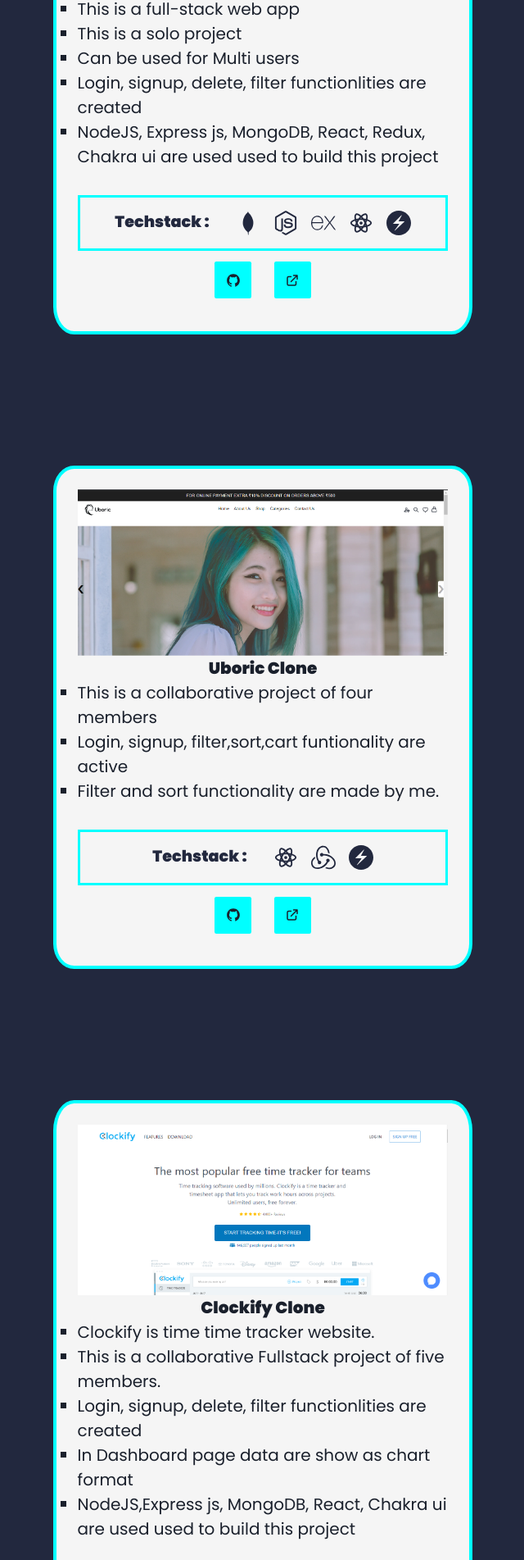
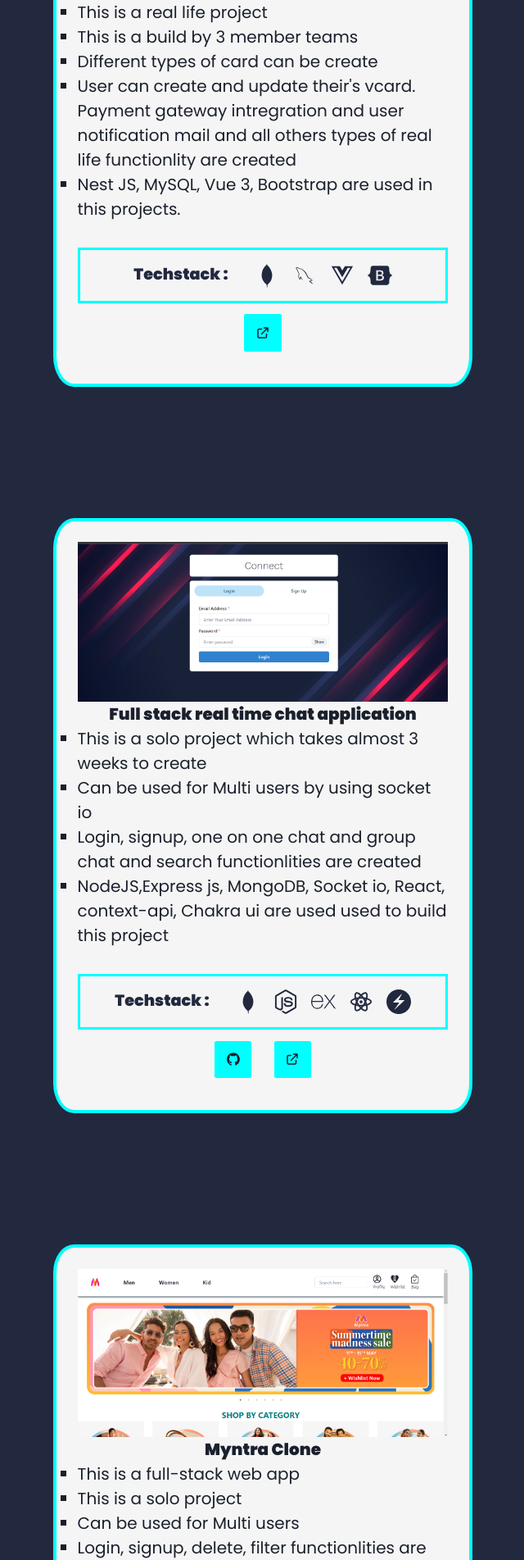
Before and after one commit to amit05c/portfolio, a React (Create React App) app: page / in a window 1280 px wide. Shown: the part 1639-3542 px from the top of the page at 82% size, without its empty margins (319-959 px from the left). Built offline with nearby package versions, Linux system fonts and the light colour scheme.

Commit message:
update in projects

```diff
--- a/src/Pages/Projects.jsx
+++ b/src/Pages/Projects.jsx
@@ -1,204 +1,269 @@
-import React, { useContext, useEffect, useState } from 'react'
-import styles from "../Styles/projects.module.css"
-import image1 from '../Images/max1.png'
-import image2 from "../Images/mythressa.png"
+import React, { useContext, useEffect, useState } from "react";
+import styles from "../Styles/projects.module.css";
+import image1 from "../Images/max1.png";
+import image2 from "../Images/mythressa.png";
 // import image3 from "../Images/apple.png"
-import image4 from "../Images/uboric.png"
-import image5 from "../Images/ckockify.png"
-import image6 from "../Images/myntra.png"
-import image7 from "../Images/connect.png"
+import image4 from "../Images/uboric.png";
+import image5 from "../Images/ckockify.png";
+import image6 from "../Images/myntra.png";
+import image7 from "../Images/connect.png";
+import image8 from "../Images/zuruni.png";
 
-
-import { AiFillGithub } from 'react-icons/ai';
+import { AiFillGithub } from "react-icons/ai";
 // import { SiRedux } from 'react-icons/si';
-import { HiOutlineExternalLink } from 'react-icons/hi';
-import { FaHtml5,FaNodeJs } from 'react-icons/fa';
-import { IoLogoCss3 } from 'react-icons/io';
-import { IoLogoJavascript } from 'react-icons/io';
-import { RiReactjsLine } from 'react-icons/ri';
-import { SiChakraui,SiRedux,SiExpress } from 'react-icons/si';
-import { SiBootstrap } from 'react-icons/si';
-import { DiMongodb } from 'react-icons/di';
-import Aos from 'aos'
-import "aos/dist/aos.css"
-import { ScreenContext } from '../screenContext/ScreenContext'
-
+import { HiOutlineExternalLink } from "react-icons/hi";
+import { FaHtml5, FaNodeJs,FaVuejs,FaBootstrap } from "react-icons/fa";
+import { DiMysql } from "react-icons/di";
+import { IoLogoCss3 } from "react-icons/io";
+import { IoLogoJavascript } from "react-icons/io";
+import { RiReactjsLine } from "react-icons/ri";
+import { SiChakraui, SiRedux, SiExpress } from "react-icons/si";
+import { SiBootstrap } from "react-icons/si";
+import { DiMongodb } from "react-icons/di"
+import Aos from "aos";
+import "aos/dist/aos.css";
+import { ScreenContext } from "../screenContext/ScreenContext";
+import { Tooltip } from "@chakra-ui/react";
 
 const Projects = () => {
   // const [windowDimensions, setWindowDimensions] = useState(getWindowDimensions());
-  const {windowDimensions}= useContext(ScreenContext)
-  const width=windowDimensions.width
+  const { windowDimensions } = useContext(ScreenContext);
+  const width = windowDimensions.width;
 
   // console.log(windowDimensions)
-  useEffect(()=>{
-
-    Aos.init({duration:500})
-
-  },[])
+  useEffect(() => {
+    Aos.init({ duration: 500 });
+  }, []);
 
   return (
-    <div  className={styles.projects} id={"projects"}>
-      <h1
-      className={styles.text}>Projects</h1>
+    <div className={styles.projects} id={"projects"}>
+      <h1 className={styles.text}>Projects</h1>
       <div className={styles.project_list}>
+        {/* all projects */}
 
-{/* all projects */}
+        <div data-aos={"zoom-in-up"}>
+          <img src={image8} alt="max_fashion" className={styles.heroimg} />
+          <div className={styles.project_info}>
+            <h2>Digital Business Card</h2>
+            <ul style={{ listStyleType: "square" }}>
+              <li>This is a real life project</li>
+              <li>This is a build by 3 member teams</li>
+              <li>Different types of card can be create</li>
+              <li>
+                User can create and update their's vcard. Payment gateway
+                intregration and user notification mail and all others types of real life
+                functionlity are created
+              </li>
+              <li>
+                Nest JS, MySQL, Vue 3, Bootstrap are used in this projects.
+              </li>
+            </ul>
+          </div>
+
+          <div className={styles.techstack}>
+            <h1>Techstack :</h1>
+            <div>
+              <DiMongodb />
+              <DiMysql/>
+              <FaVuejs />
+              <FaBootstrap />
+            </div>
+          </div>
+
+          <div>
+            {/* <a href="https://github.com/amit05c/myntra_clone" target={"_blank"}>
+              <button>
+                <AiFillGithub fontSize={"large"} />
+              </button>
+            </a> */}
+            <a href="https://zuruni.io/" target={"_blank"}>
+              <button>
+                <HiOutlineExternalLink fontSize={"large"} />
+              </button>
+            </a>
+          </div>
+        </div>
+
+
+        <div data-aos={"zoom-in-up"}>
+          <img src={image7} alt="max_fashion" className={styles.heroimg} />
+          <div className={styles.project_info}>
+            <h2>Full stack real time chat application</h2>
+            <ul style={{ listStyleType: "square" }}>
+              <li>
+                This is a solo project which takes almost 3 weeks to create
+              </li>
+              <li>Can be used for Multi users by using socket io</li>
+              <li>
+                Login, signup, one on one chat and group chat and search
+                functionlities are created
+              </li>
+              <li>
+                NodeJS,Express js, MongoDB, Socket io, React, context-api,
+                Chakra ui are used used to build this project
+              </li>
+            </ul>
+          </div>
+
+          <div className={styles.techstack}>
+            <h1>Techstack :</h1>
+            <div>
+              <DiMongodb />
+              <FaNodeJs />
+              <SiExpress />
+              <RiReactjsLine />
+              <SiChakraui />
+            </div>
+          </div>
+
+          <div>
+            <a href="https://github.com/amit05c/connect_app" target={"_blank"}>
+              <button>
+                <AiFillGithub fontSize={"large"} />
+              </button>
+            </a>
+            <a
+              href="https://connect-app-backend.onrender.com/"
+              target={"_blank"}
+            >
+              <button>
+                <HiOutlineExternalLink fontSize={"large"} />
+              </button>
+            </a>
+          </div>
+        </div>
 
         <div data-aos={"zoom-in-up"}>
           <img src={image6} alt="max_fashion" className={styles.heroimg} />
           <div className={styles.project_info}>
-          <h2 >Myntra Clone</h2>
-          <ul style={{listStyleType:"square"}}>
+            <h2>Myntra Clone</h2>
+            <ul style={{ listStyleType: "square" }}>
               <li>This is a full-stack web app</li>
-          <li >This is a solo project</li>
-          <li >Can be used for Multi users</li>
+              <li>This is a solo project</li>
+              <li>Can be used for Multi users</li>
               <li>Login, signup, delete, filter functionlities are created</li>
-          <li>NodeJS, Express js, MongoDB, React, Redux, Chakra ui are used used to build this project</li>
+              <li>
+                NodeJS, Express js, MongoDB, React, Redux, Chakra ui are used
+                used to build this project
+              </li>
             </ul>
           </div>
 
-
-
-
           <div className={styles.techstack}>
             <h1>Techstack :</h1>
-            <div
-            >
-            <DiMongodb/>
-            <FaNodeJs/>
-            <SiExpress/>
-            <RiReactjsLine/>
-            <SiChakraui/>
+            <div>
+              <DiMongodb />
+              <FaNodeJs />
+              <SiExpress />
+              <RiReactjsLine />
+              <SiChakraui />
             </div>
-
           </div>
 
           <div>
-          <a href="https://github.com/amit05c/myntra_clone" target={"_blank"}><button ><AiFillGithub fontSize={"large"} /></button></a>
-          <a href="https://myntra-blue.vercel.app/" target={"_blank"}><button><HiOutlineExternalLink fontSize={"large"}/></button></a>
-
-
+            <a href="https://github.com/amit05c/myntra_clone" target={"_blank"}>
+              <button>
+                <AiFillGithub fontSize={"large"} />
+              </button>
+            </a>
+            <a href="https://myntra-blue.vercel.app/" target={"_blank"}>
+              <button>
+                <HiOutlineExternalLink fontSize={"large"} />
+              </button>
+            </a>
           </div>
         </div>
 
         <div data-aos={"zoom-in-up"}>
-          <img src={image4} alt="max_fashion" className={styles.heroimg}  />
+          <img src={image4} alt="max_fashion" className={styles.heroimg} />
           <div className={styles.project_info}>
             <h2>Uboric Clone</h2>
-          <ul style={{listStyleType:"square"}}>
-          <li >This is a collaborative project of four members</li>
+            <ul style={{ listStyleType: "square" }}>
+              <li>This is a collaborative project of four members</li>
               <li>Login, signup, filter,sort,cart funtionality are active</li>
               <li>Filter and sort functionality are made by me.</li>
             </ul>
           </div>
 
+          <div className={styles.techstack}>
+            <h1>Techstack :</h1>
+            <div>
+              <RiReactjsLine />
+              <SiRedux />
+              <SiChakraui />
+            </div>
+          </div>
 
+          <div>
+            <a href="https://github.com/amit05c/Uboric_Clone" target={"_blank"}>
+              <button>
+                <AiFillGithub fontSize={"large"} />
+              </button>
+            </a>
+            <a href="https://uboric-deploy.vercel.app/" target={"_blank"}>
+              <button>
+                <HiOutlineExternalLink fontSize={"large"} />
+              </button>
+            </a>
+          </div>
+        </div>
 
+        {/* <div data-aos={"zoom-in-up"}>
+          <img src={image5} alt="max_fashion" className={styles.heroimg} />
+          <div className={styles.project_info}>
+            <h2>Clockify Clone</h2>
+            <ul style={{ listStyleType: "square" }}>
+              <li>Clockify is time time tracker website.</li>
+              <li>
+                This is a collaborative Fullstack project of five members.
+              </li>
+              <li>Login, signup, delete, filter functionlities are created</li>
+              <li>In Dashboard page data are show as chart format</li>
+              <li>
+                NodeJS,Express js, MongoDB, React, Chakra ui are used used to
+                build this project
+              </li>
+            </ul>
+          </div>
 
           <div className={styles.techstack}>
             <h1>Techstack :</h1>
-            <div
-            >
-            <RiReactjsLine/>
-            <SiRedux/>
-            <SiChakraui/>
+            <div>
+              <FaNodeJs />
+              <SiExpress />
+              <DiMongodb />
+              <RiReactjsLine />
+              <SiChakraui />
             </div>
-
           </div>
 
           <div>
-          <a href="https://github.com/amit05c/Uboric_Clone" target={"_blank"}><button ><AiFillGithub fontSize={"large"} /></button></a>
-          <a href="https://uboric-deploy.vercel.app/" target={"_blank"}><button><HiOutlineExternalLink fontSize={"large"}/></button></a>
-
-
+            <a
+              href="https://github.com/amit05c/clockify_clone"
+              target={"_blank"}
+            >
+              <button>
+                <AiFillGithub fontSize={"large"} />
+              </button>
+            </a>
+            <a
+              href="https://bespoke-rugelach-a7fa44.netlify.app/"
+              target={"_blank"}
+            >
+              <button>
+                <HiOutlineExternalLink fontSize={"large"} />
+              </button>
+            </a>
           </div>
-        </div>
-
-
-        <div data-aos={"zoom-in-up"}>
-          <img src={image5} alt="max_fashion" className={styles.heroimg} />
-          <div className={styles.project_info}>
-          <h2 >Clockify Clone</h2>
-          <ul style={{listStyleType:"square"}}>
-          <li>Clockify is time time tracker website.</li>
-          <li >This is a collaborative Fullstack project of five members.</li>
-          <li>Login, signup, delete, filter functionlities are created</li>
-          <li>In Dashboard page data are show as chart format</li>
-          <li>NodeJS,Express js, MongoDB, React, Chakra ui are used used to build this project</li>
-          </ul>
-          </div>
-
-
-
-
-          <div className={styles.techstack}>
-            <h1>Techstack :</h1>
-            <div
-            >
-            <FaNodeJs/>
-            <SiExpress/>
-            <DiMongodb/>
-            <RiReactjsLine/>
-            <SiChakraui/>
-            </div>
-
-          </div>
-
-          <div>
-          <a href="https://github.com/amit05c/clockify_clone" target={"_blank"}><button ><AiFillGithub fontSize={"large"} /></button></a>
-          <a href="https://bespoke-rugelach-a7fa44.netlify.app/" target={"_blank"}><button><HiOutlineExternalLink fontSize={"large"}/></button></a>
-
-
-          </div>
-        </div>
+        </div> */}
 
 
 
         <div data-aos={"zoom-in-up"}>
-          <img src={image7} alt="max_fashion" className={styles.heroimg} />
-          <div className={styles.project_info}>
-          <h2 >Full stack real time chat application</h2>
-          <ul style={{listStyleType:"square"}}>
-          <li >This is a solo project which takes almost 3 weeks to create</li>
-          <li >Can be used for Multi users by using socket io</li>
-          <li>Login, signup, one on one chat and group chat and search functionlities are created</li>
-          <li>NodeJS,Express js, MongoDB, Socket io, React, context-api, Chakra ui are used used to build this project</li>
-          </ul>
-          </div>
-
-
-
-
-          <div className={styles.techstack}>
-            <h1>Techstack :</h1>
-            <div
-            >
-            <DiMongodb/>
-            <FaNodeJs/>
-            <SiExpress/>
-            <RiReactjsLine/>
-            <SiChakraui/>
-            </div>
-
-          </div>
-
-          <div>
-          <a href="https://github.com/amit05c/connect_app" target={"_blank"}><button ><AiFillGithub fontSize={"large"} /></button></a>
-          <a href="https://dashing-mermaid-36cf23.netlify.app/" target={"_blank"}><button><HiOutlineExternalLink fontSize={"large"}/></button></a>
-
-
-          </div>
-        </div>
-
-
-
-
-
-        <div data-aos={"zoom-in-up"}>
-          <img src={image1} alt="max_fashion" className={styles.heroimg}  />
+          <img src={image1} alt="max_fashion" className={styles.heroimg} />
           <div className={styles.project_info}>
             <h2>Max Fashion clone</h2>
-          <ul style={{listStyleType:"square"}}>
+            <ul style={{ listStyleType: "square" }}>
               <li>Max fashion is an online e-comerce website.</li>
               <li>Total time takes: 5days</li>
               <li>Login, signup, filter,sort,cart funtionality are active</li>
@@ -206,56 +271,76 @@
             </ul>
           </div>
 
+          <div className={styles.techstack}>
+            <h1>Techstack :</h1>
+            <div>
+              <RiReactjsLine />
+              <SiChakraui />
+            </div>
+          </div>
 
+          <div>
+            <a
+              href="https://github.com/amit05c/chief-shape-6531"
+              target={"_blank"}
+            >
+              <button>
+                <AiFillGithub fontSize={"large"} />
+              </button>
+            </a>
+            <a href="https://chief-shape-6531.vercel.app/" target={"_blank"}>
+              <button>
+                <HiOutlineExternalLink fontSize={"large"} />
+              </button>
+            </a>
+          </div>
+        </div>
 
+        <div data-aos={"zoom-in-up"}>
+          <img src={image2} alt="mythressa_clone" className={styles.heroimg} />
+          <div className={styles.project_info}>
+            <h2>Mythresa clone</h2>
+            <ul style={{ listStyleType: "square" }}>
+              <li>
+                It is cloned in construct week project. This is a collaborative
+                project of 5 members.
+              </li>
+              <li>
+                Login,signup,Filter,sort,cart,and payment and opt authentication
+                funtionalities are built.
+              </li>
+              <li>
+                Html, CSS, Javascript, Bootstrap are used used to build this
+                project
+              </li>
+            </ul>
+          </div>
 
           <div className={styles.techstack}>
             <h1>Techstack :</h1>
             <div>
-            <RiReactjsLine/>
-            <SiChakraui/>
+              <FaHtml5 />
+              <IoLogoCss3 />
+              <IoLogoJavascript />
+              <SiBootstrap />
             </div>
-
           </div>
 
           <div>
-          <a href="https://github.com/amit05c/chief-shape-6531" target={"_blank"}><button ><AiFillGithub fontSize={"large"} /></button></a>
-          <a href="https://chief-shape-6531.vercel.app/" target={"_blank"}><button><HiOutlineExternalLink fontSize={"large"}/></button></a>
-
-
+            <a href="https://github.com/rajpawanku/Mytheresa" target={"_blank"}>
+              <button>
+                <AiFillGithub fontSize={"large"} />
+              </button>
+            </a>
+            <a
+              href="https://marvelous-torrone-9bbbc5.netlify.app/index.html"
+              target={"_blank"}
+            >
+              <button>
+                <HiOutlineExternalLink fontSize={"large"} />
+              </button>
+            </a>
           </div>
-        </div>
-
-        <div data-aos={"zoom-in-up"} >
-        <img src={image2} alt="mythressa_clone" className={styles.heroimg} />
-        <div className={styles.project_info}>
-        <h2>Mythresa clone</h2>
-        <ul style={{listStyleType:"square"}}>
-          <li>It is cloned in construct week project. This is a collaborative project of 5 members.</li>
-          <li>Login,signup,Filter,sort,cart,and payment and opt authentication funtionalities are built.</li>
-          <li>Html, CSS, Javascript, Bootstrap are used used to build this project</li>
-          </ul>
-        </div>
-
-
-          <div className={styles.techstack}>
-            <h1>Techstack :</h1>
-            <div>
-            <FaHtml5/>
-            <IoLogoCss3/>
-            <IoLogoJavascript/>
-            <SiBootstrap/>
-            </div>
-
-          </div>
-
-
-          <div >
-          <a  href="https://github.com/rajpawanku/Mytheresa" target={"_blank"}><button><AiFillGithub fontSize={"large"} /></button></a>
-          <a href="https://marvelous-torrone-9bbbc5.netlify.app/index.html" target={"_blank"}><button><HiOutlineExternalLink fontSize={"large"}/></button></a>
-
-          </div>
-
         </div>
         {/*
         <div data-aos={width>920 ? "flip-up" : ""} >
@@ -281,7 +366,7 @@
         </div> */}
       </div>
     </div>
-  )
-}
+  );
+};
 
-export default Projects
+export default Projects;
```
Also changed, not shown: src/Images/zuruni.png (added), 1 other file (tests, documents, lock files or other folders). Lines whose indentation alone changed are shown as unchanged.
